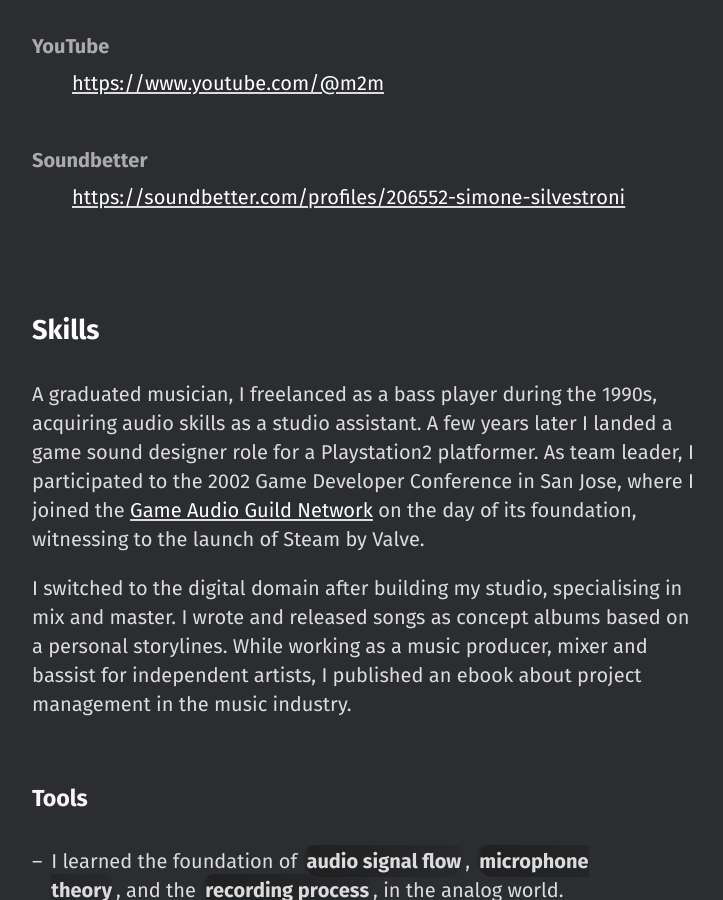
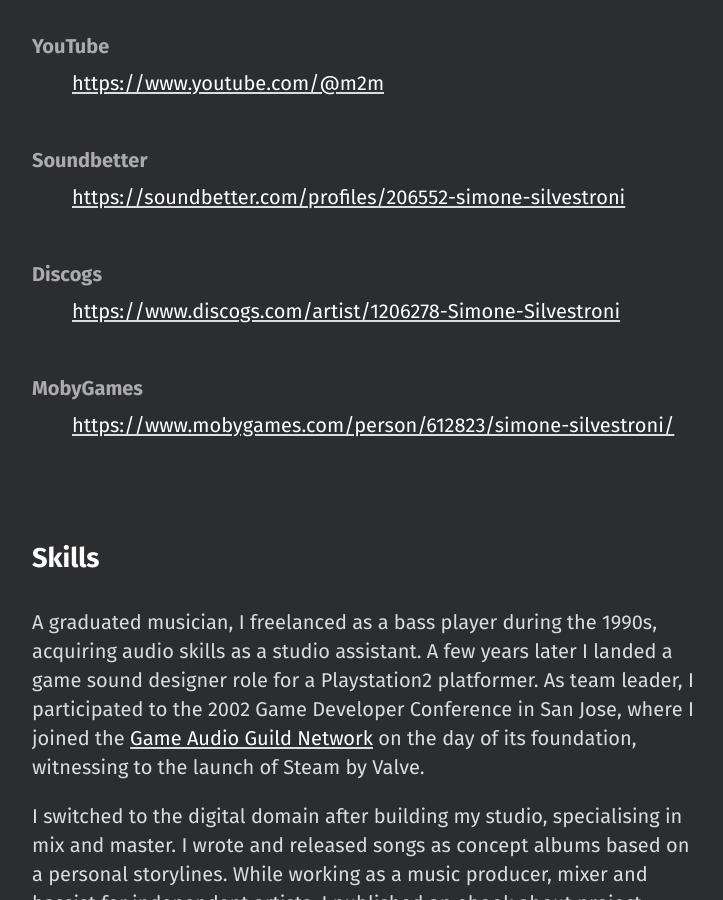
Before and after one commit to simonesilvestroni/m2m-sound-landingpage, a Jekyll site: the page built from index.html, in a window 1280 px wide and 900 px high, scrolled down 1169 px. Shown: the whole window, without its empty margins (272-995 px from the left). Built offline with Jekyll 4.4.1, drawn with Linux system fonts in a browser that asks for light colours.

Commit message:
Added links

```diff
--- a/_data/links.yaml
+++ b/_data/links.yaml
@@ -11,3 +11,9 @@
   - name: Soundbetter
     label: https://soundbetter.com/profiles/206552-simone-silvestroni
     url: https://soundbetter.com/profiles/206552-simone-silvestroni
+  - name: Discogs
+    label: https://www.discogs.com/artist/1206278-Simone-Silvestroni
+    url: https://www.discogs.com/artist/1206278-Simone-Silvestroni
+  - name: MobyGames
+    label: https://www.mobygames.com/person/612823/simone-silvestroni/
+    url: https://www.mobygames.com/person/612823/simone-silvestroni/
```
